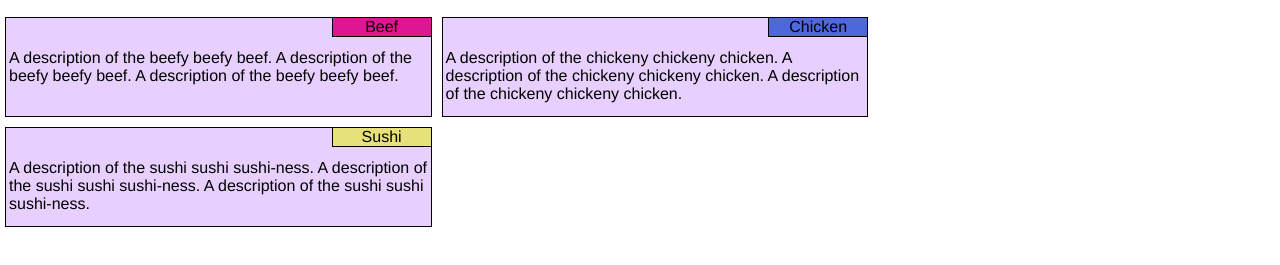
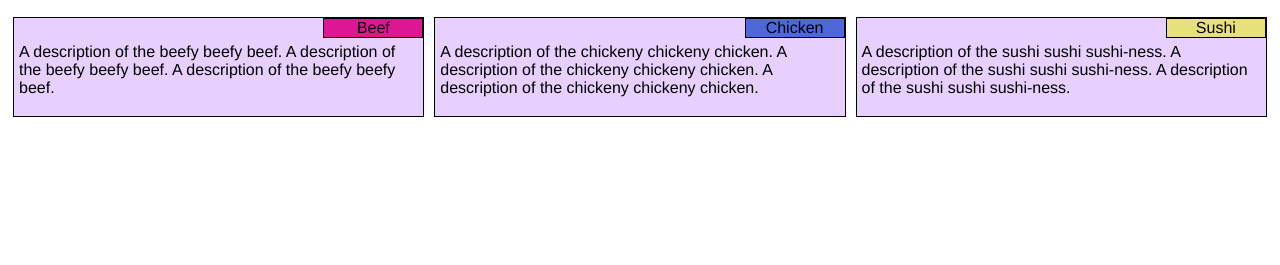
Before and after one commit to JHoward13/OurMenu, a plain HTML site: page index.html in a window 1280 px wide. Shown: the part 61-326 px from the top of the page. Drawn offline with Linux system fonts and the light colour scheme.

Commit message:
New updates

```diff
--- a/index.html
+++ b/index.html
@@ -9,9 +9,9 @@
 	<body>
 	<h1>Our Menu</h1>
 	<div class="row">
-		<div class="col-lg-4 col-md-6 col-sm-12" id="box1"><p id="title1">Beef</p><p>A description of the beefy beefy beef. A description of the beefy beefy beef. A description of the beefy beefy beef.</p></div>
-		<div class="col-lg-4 col-md-6 col-sm-12" id="box2"><p id="title2">Chicken</p><p>A description of the chickeny chickeny chicken. A description of the chickeny chickeny chicken. A description of the chickeny chickeny chicken.</p></div>
-		<div class="col-lg-4 col-md-12 col-sm-12" id="box3"><p id="title3">Sushi</p><p>A description of the sushi sushi sushi-ness. A description of the sushi sushi sushi-ness. A description of the sushi sushi sushi-ness.</p></div>
+		<div class="col-lg-4 col-md-6 col-sm-12"><p><span id="title1">Beef</span><span class="text">A description of the beefy beefy beef. A description of the beefy beefy beef. A description of the beefy beefy beef.</span></p></div>
+		<div class="col-lg-4 col-md-6 col-sm-12"><p><span id="title2">Chicken</span><span class="text">A description of the chickeny chickeny chicken. A description of the chickeny chickeny chicken. A description of the chickeny chickeny chicken.</p></span></div>
+		<div class="col-lg-4 col-md-12 col-sm-12"><p><span id="title3">Sushi</span><span class="text">A description of the sushi sushi sushi-ness. A description of the sushi sushi sushi-ness. A description of the sushi sushi sushi-ness.</span></p></div>
 	</div>
 	</body>
 </html>
--- a/stylesheet.css
+++ b/stylesheet.css
@@ -4,12 +4,6 @@
 * {
   box-sizing: border-box;
   }
-
-body {
-	padding: 0px;
-	margin: 0px;
-}
-
 
 h1 {
   margin-bottom: 15px;
@@ -18,51 +12,50 @@ h1 {
 
 p {
   font-family: Helvetica;
-  clear: right;
-  position: relative;
-  top: -21px;
-  padding-left: 3px;
-	padding-right: 3px;
+  border: 1px solid black;
+  background-color: #E7D0FD;
+  height: 100px;
+  margin: 5px;
   }
 
-#box1,#box2,#box3 {
-  height: 100px;
-  border: 1px solid black;
-  margin: 5px;
-  background-color: #E7D0FD;
+.text {
+	float:left;
+	clear: right;
+	padding: 5px;
 }
 
 #title1 {
   background-color: #DF1693;
+  position: relative;
   float: right;
-  text-align: center;
+  clear:left;
   border: 1px solid black;
   width: 100px;
   position: relative;
-  top: -17px;
-  right: -1px;
+  text-align: center;
+
 }
 
 #title2 {
   background-color: #4E67DB;
+	 position: relative;
   float: right;
-  text-align: center;
+	clear:left;
   border: 1px solid black;
   width: 100px;
   position: relative;
-  top: -17px;
-  right: -1px;
+  text-align: center;
   }
 
 #title3 {
   background-color: #E7E17C;
+	 position: relative;
   float: right;
-  text-align: center;
+	clear:left;
   border: 1px solid black;
   width: 100px;
   position: relative;
-  top: -17px;
-  right: -1px;
+  text-align: center;
   }
 
 /* Simple Responsive Framework. */
@@ -75,7 +68,6 @@ p {
 @media (min-width: 992px) {
   .col-lg-1, .col-lg-2, .col-lg-3, .col-lg-4, .col-lg-5, .col-lg-6, .col-lg-7, .col-lg-8, .col-lg-9, .col-lg-10, .col-lg-11, .col-lg-12 {
     float: left;
-	border: 1px solid;
 	}
   .col-lg-1 {
     width: 8.33%;
@@ -119,8 +111,6 @@ p {
 @media (min-width: 768px) and (max-width: 991px) {
   .col-md-1, .col-md-2, .col-md-3, .col-md-4, .col-md-5, .col-md-6, .col-md-7, .col-md-8, .col-md-9, .col-md-10, .col-md-11, .col-md-12 {
     float: left;
-    border: 1px solid;
-
       }
   .col-md-1 {
     width: 8.33%;
@@ -164,7 +154,6 @@ p {
 @media (max-width: 767px) {
   .col-sm-1, .col-sm-2, .col-sm-3, .col-sm-4, .col-sm-5, .col-sm-6, .col-sm-7, .col-sm-8, .col-sm-9, .col-sm-10, .col-sm-11, .col-sm-12 {
     float: left;
-    border: 1px solid;
     }
   .col-sm-1 {
     width: 8.33%;
```
Lines whose indentation alone changed are shown as unchanged.
